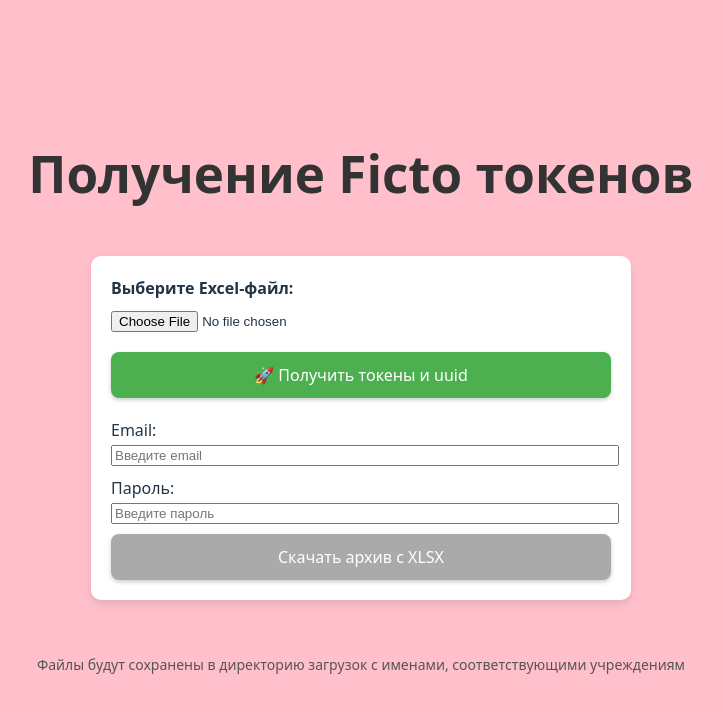
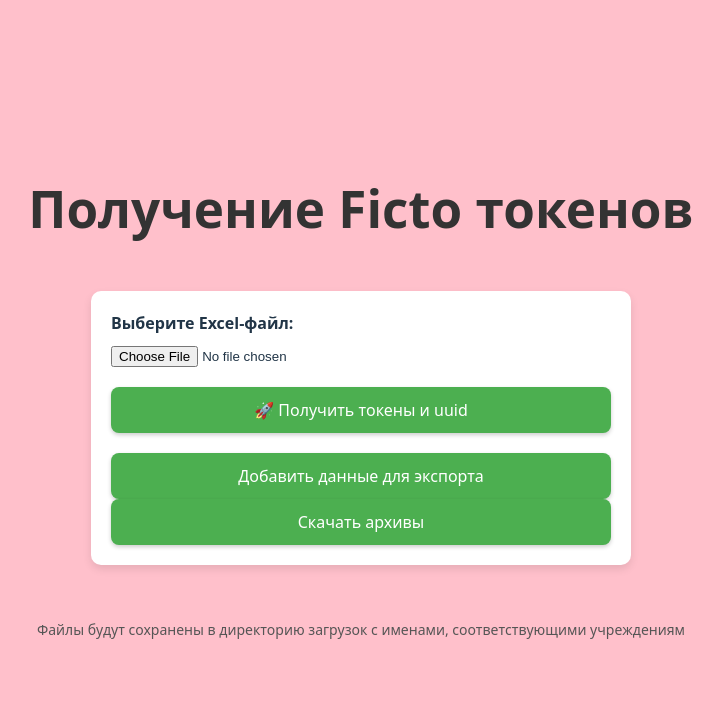
Before and after one commit to shika7200/my-tokens-app, a React (Vite) app: page / in a window 1280 px wide. Shown: the top 712 px of the page, without its empty margins (279-1002 px from the left). Built offline with nearby package versions, Linux system fonts and the light colour scheme.

Commit message:
работала api изменилась на работу с массивами пар почта+ пароль , отдает архив архивов

```diff
--- a/src/App.tsx
+++ b/src/App.tsx
@@ -5,33 +5,34 @@
 const App: React.FC = () => {
   const { isProcessing, processedCount, totalCount, errorEmails, fileInputRef, handleFileSelect, handleDrop } = useProcessFile();
 
-  // Новые стейты для email и пароля для запроса экспорта архива
-  const [email, setEmail] = useState('');
-  const [password, setPassword] = useState('');
+  // Массив для хранения почт и паролей
+  const [credentials, setCredentials] = useState<{ email: string; password: string }[]>([]);
 
   const handleDownload = async () => {
     try {
-      const response = await fetch('http://localhost:3000/api/exportAll', {
+      const response = await fetch('http://localhost:3000/api/export', {
         method: 'POST',
         headers: { 'Content-Type': 'application/json' },
-        body: JSON.stringify({ email, password })
+        body: JSON.stringify(credentials) // Отправляем массив учетных данных
       });
 
       if (!response.ok) {
         throw new Error(`Ошибка запроса: ${response.statusText}`);
       }
 
+      // Извлекаем имя файла из заголовка Content-Disposition
       const contentDisposition = response.headers.get('Content-Disposition');
       const match = contentDisposition?.match(/filename="?([^"]+)"?/);
-
       if (!match || !match[1]) {
         throw new Error('Сервер не прислал имя файла в заголовке Content-Disposition');
       }
+      const filename = match[1];
 
-      const filename = match[1];
+      // Получаем бинарное содержимое архива
       const blob = await response.blob();
+
+      // Создаем ссылку для скачивания
       const url = window.URL.createObjectURL(blob);
-
       const a = document.createElement('a');
       a.href = url;
       a.download = filename;
@@ -39,14 +40,23 @@
       a.click();
       a.remove();
       window.URL.revokeObjectURL(url);
-
     } catch (error) {
       console.error('Ошибка скачивания архива:', error);
       alert(`Ошибка: ${error instanceof Error ? error.message : 'Неизвестная ошибка'}`);
     }
   };
 
+  // Обработчик для добавления новой пары email/пароль
+  const handleAddCredentials = () => {
+    setCredentials([...credentials, { email: '', password: '' }]);
+  };
 
+  // Обработчик изменения данных
+  const handleChangeCredentials = (index: number, field: 'email' | 'password', value: string) => {
+    const updatedCredentials = [...credentials];
+    updatedCredentials[index][field] = value;
+    setCredentials(updatedCredentials);
+  };
 
   return (
     <div
@@ -57,7 +67,7 @@
       <h1 className="app-title">Получение Ficto токенов</h1>
 
       <div className="form-container">
-        {/* Секция загрузки файла (без изменений) */}
+        {/* Секция загрузки файла */}
         <div style={{ marginBottom: '20px' }}>
           <label htmlFor="fileUpload" className="file-upload-label">
             Выберите Excel-файл:
@@ -80,32 +90,41 @@
           {isProcessing ? 'Обработка...' : '🚀 Получить токены и uuid'}
         </button>
 
-        {/* Новая секция для ввода email и пароля */}
+        {/* Секция для ввода учетных данных для экспорта */}
         <div style={{ marginTop: '20px' }}>
-          <label htmlFor="emailInput">Email:</label>
+          <button onClick={handleAddCredentials} className="action-button">
+            Добавить данные для экспорта
+          </button>
+
+          {credentials.map((cred, index) => (
+            <div key={index} style={{ marginTop: '20px' }}>
+              <label htmlFor={`emailInput_${index}`}>Email {index + 1}:</label>
               <input
-            id="emailInput"
+                id={`emailInput_${index}`}
                 type="email"
                 placeholder="Введите email"
-            value={email}
-            onChange={(e) => setEmail(e.target.value)}
+                value={cred.email}
+                onChange={(e) => handleChangeCredentials(index, 'email', e.target.value)}
                 style={{ width: '100%', marginBottom: '10px' }}
               />
-          <label htmlFor="passwordInput">Пароль:</label>
+              <label htmlFor={`passwordInput_${index}`}>Пароль {index + 1}:</label>
               <input
-            id="passwordInput"
+                id={`passwordInput_${index}`}
                 type="password"
                 placeholder="Введите пароль"
-            value={password}
-            onChange={(e) => setPassword(e.target.value)}
+                value={cred.password}
+                onChange={(e) => handleChangeCredentials(index, 'password', e.target.value)}
                 style={{ width: '100%', marginBottom: '10px' }}
               />
+            </div>
+          ))}
+
           <button
             onClick={handleDownload}
-            disabled={!email || !password}
+            disabled={credentials.some((cred) => !cred.email || !cred.password)}
             className="action-button"
           >
-            Скачать архив с XLSX
+            Скачать архивы
           </button>
         </div>
 
@@ -128,8 +147,7 @@
 
       <div className="info-text">
         <p>
-          Файлы будут сохранены в директорию загрузок с именами, соответствующими
-          учреждениям
+          Файлы будут сохранены в директорию загрузок с именами, соответствующими учреждениям
         </p>
       </div>
 
```
Also changed, not shown: src/ApiController.ts (+4 -4 lines), src/ExportAllHandler.ts (+29 -13 lines). Lines whose indentation alone changed are shown as unchanged.
